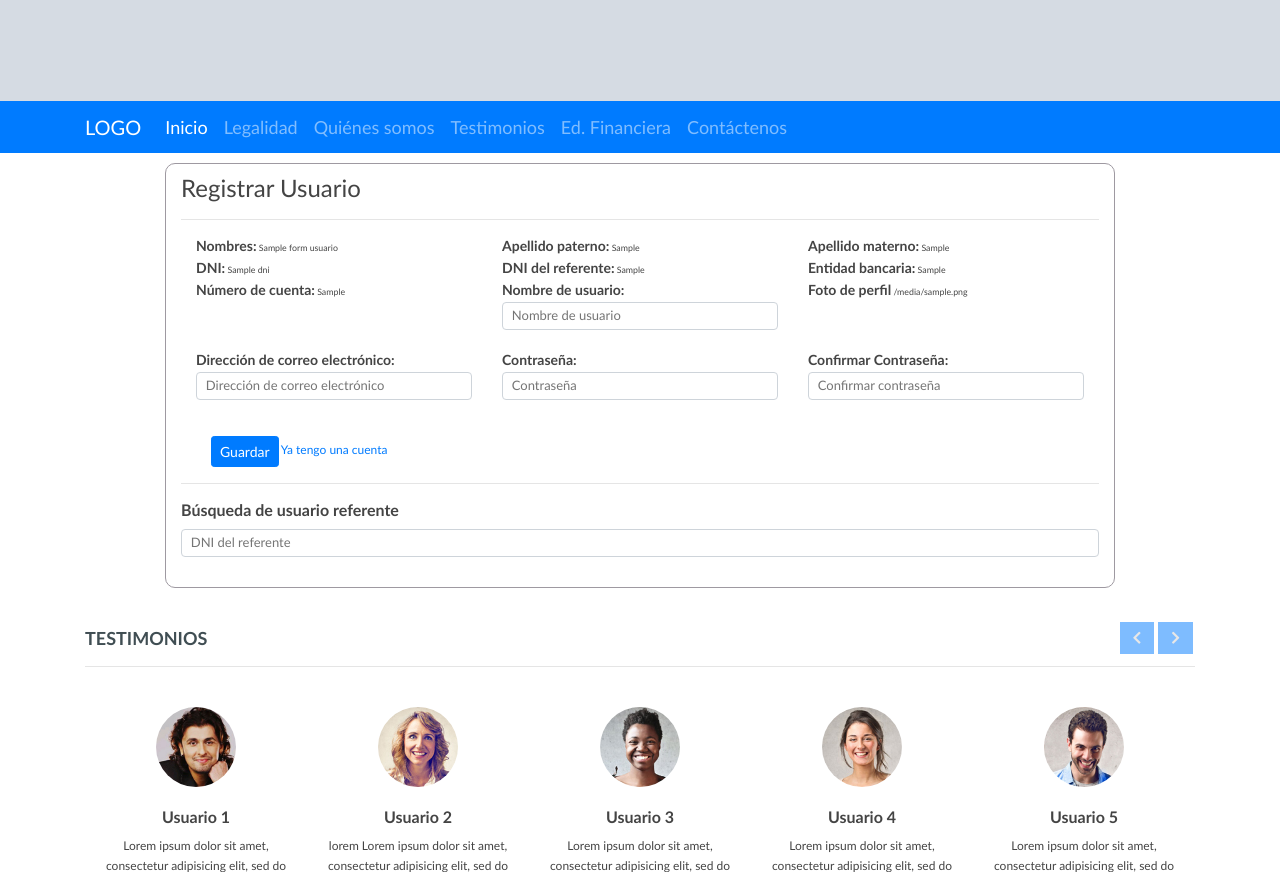
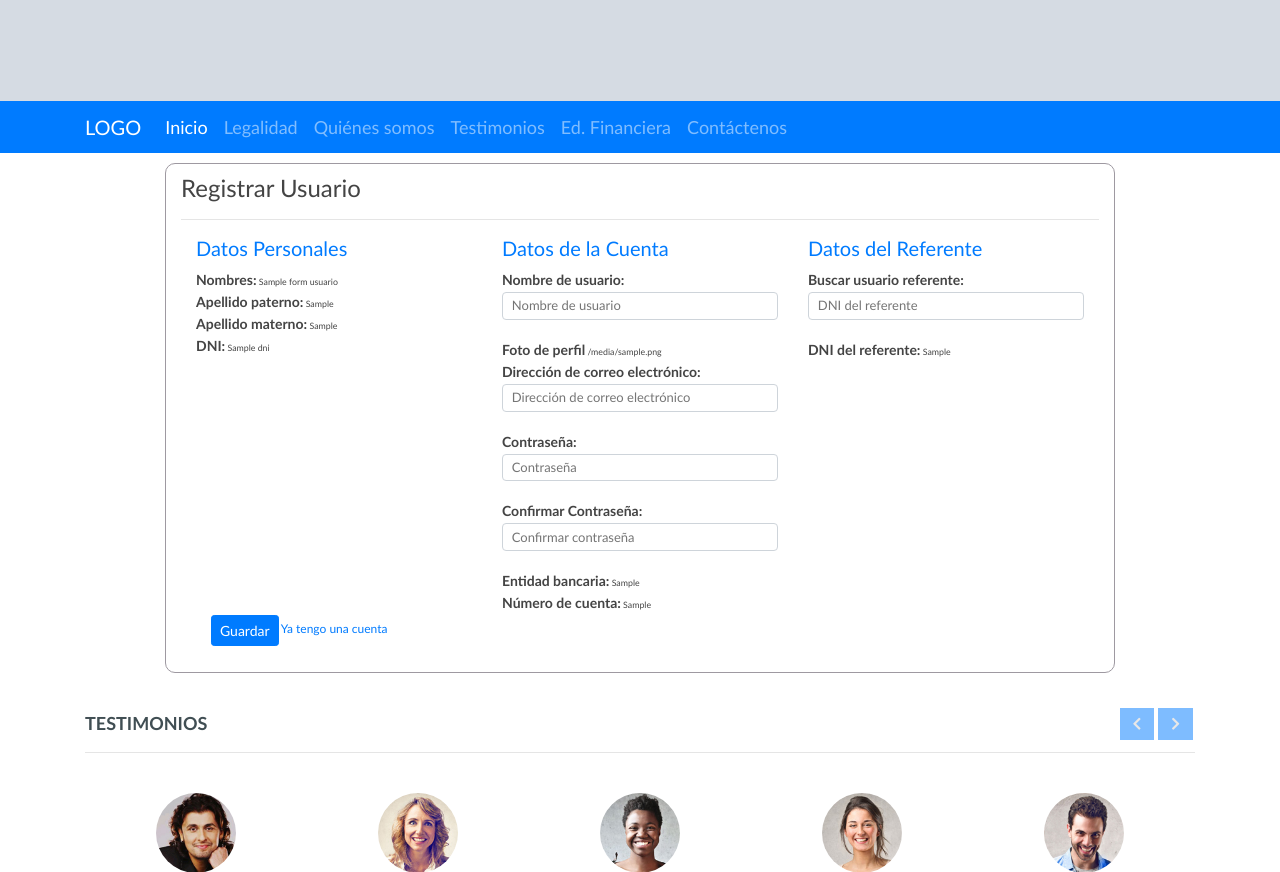
Before and after one commit to ericksulca/ProyectoMMM, a Django app: template sistUno/templates/usuario/registrar.html in a window 1280 px wide. Shown: the part 843-1715 px from the top of the page. Run offline with Django 3.2, Linux system fonts and the light colour scheme; the template is opened without the code that fills it: most values are stand-ins (such as "Sample title", 1, 10 or a date in 2020); grey boxes marked "Sample" are stand-in pictures; some libraries are stand-ins or nearby versions.

Commit message:
clasificacion de datos en el formulario de registro

```diff
--- a/apps/usuario/forms.py
+++ b/apps/usuario/forms.py
@@ -37,7 +37,7 @@ class NuevoUsuarioForm(forms.ModelForm):
             'nombres': forms.TextInput(attrs={'class': 'form-control-p', 'placeholder':'Nombres'}),
             'apellido_paterno': forms.TextInput(attrs={'class': 'form-control-p', 'placeholder':'Apellido paterno'}),
             'apellido_materno': forms.TextInput(attrs={'class': 'form-control-p', 'placeholder':'Apellido materno'}),
-            'foto_perfil': forms.FileInput(),
+            'foto_perfil': forms.FileInput(attrs={'class': 'form-control-p'}),
             'dni_referido': forms.NumberInput(attrs={'class': 'form-control-p', 'placeholder':'DNI del referente','onKeyPress':'if(this.value.length==8) return false;'}),
             'numero_cuenta': forms.NumberInput(attrs={'class': 'form-control-p', 'placeholder':'Número de cuenta'}),
             'entidad_bancaria': forms.Select(attrs={'class': 'form-control-p'}),
--- a/sistUno/templates/usuario/registrar.html
+++ b/sistUno/templates/usuario/registrar.html
@@ -19,7 +19,77 @@
             <form enctype="multipart/form-data" method="POST" action="" class="col-md-12">
             <div class="row">
               {% csrf_token %}
+
               <div class="col-md-4">
+                <h5 class="text-primary">Datos Personales</h5>
+                <div class="">
+                  <label for="">Nombres:</label>
+                  {{ formUsuario.nombres }}
+                </div>
+                <div class="">
+                  <label for="">Apellido paterno:</label>
+                  {{ formUsuario.apellido_paterno }}
+                </div>
+                <div class="">
+                  <label for="">Apellido materno:</label>
+                  {{ formUsuario.apellido_materno }}
+                </div>
+                <div class="">
+                  <label for="">DNI:</label>
+                  {{ formUsuario.dni }}
+                </div>
+              </div>
+
+              <div class="col-md-4">
+                <h5 class="text-primary">Datos de la Cuenta</h5>
+                <div class="">
+                  <label for="">Nombre de usuario:</label>
+                  <input type="text" name="username" class="form-control-p" required id="username" placeholder="Nombre de usuario">
+                </div>
+                <div class="">
+                  <label for="">Foto de perfil</label>
+                  {{ formUsuario.foto_perfil }}
+                </div>
+                <div class="">
+                  <label for="email">Dirección de correo electrónico:</label>
+                  <input type="email" name="email" class="form-control-p" required placeholder="Dirección de correo electrónico" id="email">
+                </div>
+                <div class="">
+                  <label for="password1">Contraseña:</label>
+                  <input type="password" name="password1" class="form-control-p" required placeholder="Contraseña" id="password1">
+                </div>
+                <div class="">
+                  <label for="password2">Confirmar Contraseña:</label>
+                  <input type="password" name="password2" class="form-control-p" required placeholder="Confirmar contraseña" id="password2">
+                </div>
+                <div class="">
+                  <label for="">Entidad bancaria:</label>
+                  {{ formUsuario.entidad_bancaria }}
+                </div>
+                <div class="">
+                  <label for="">Número de cuenta:</label>
+                  {{ formUsuario.numero_cuenta }}
+                </div>
+              </div>
+
+              <div class="col-md-4">
+                <h5 class="text-primary">Datos del Referente</h5>
+                <div>
+                  <label for="">Buscar usuario referente:</label>
+                  <input type="text" id="busqueda" name="busqueda" class="form-control-p" placeholder="DNI del referente" onkeypress="if(this.value.length==8) return false;" onk>
+                  <ul id="resultados-busqueda">
+                  </ul>
+                </div>
+
+                <div class="">
+                  <label for="">DNI del referente:</label>
+                  {{ formUsuario.dni_referido }}
+                </div>
+
+              </div>
+
+<hr>
+              <!-- <div class="col-md-4">
                 <label for="">Nombres:</label>
                 {{ formUsuario.nombres }}
               </div>
@@ -78,7 +148,7 @@
                 <label for="password2">Confirmar Contraseña:</label>
                 <input type="password" name="password2" class="form-control-p" required placeholder="Confirmar contraseña" id="password2">
               </div>
-
+ -->
 
 
             </div>
@@ -89,18 +159,9 @@
               </div>
             </form>
 
-            <hr>
-            <h6>
-                <b>Búsqueda de usuario referente</b>
-            </h6>
-
-            <input type="text" id="busqueda" name="busqueda" class="form-control-p" placeholder="DNI del referente" onkeypress="if(this.value.length==8) return false;" onk>
 
 
 
-            <ul id="resultados-busqueda">
-
-            </ul>
         </div>
     </div>
 
```
